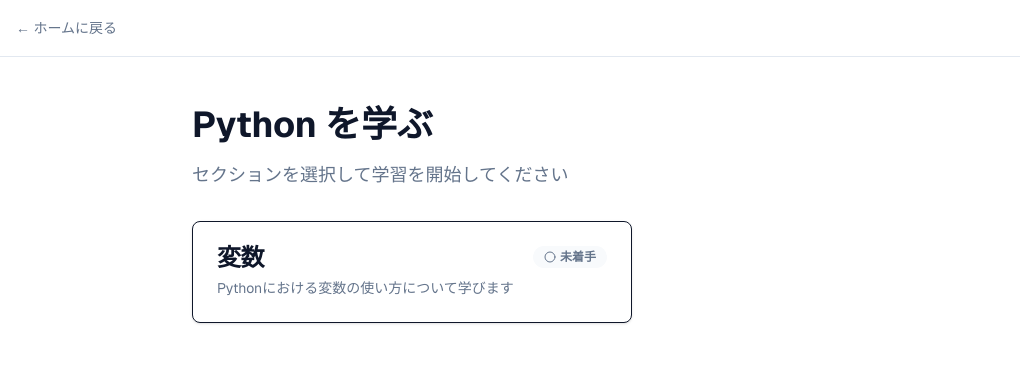
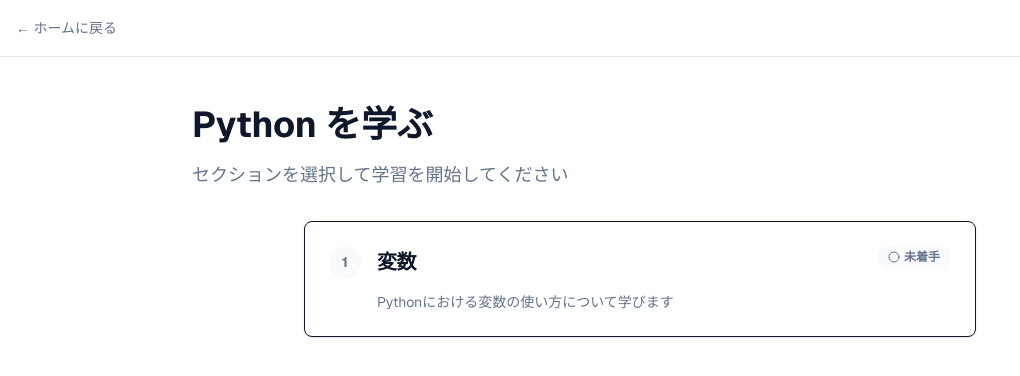
Before and after one commit to tarabakz25/programming_language_learning, a Next.js app: page /learn/python in a window 1280 px wide. Shown: the top 376 px of the page, without its empty margins (0-1020 px from the left). Built offline with nearby package versions, Linux system fonts and the light colour scheme; no server answers.

Commit message:
feat(ui): セクション一覧をグリッドから縦一列のリスト形式に変更
Progateのような学習パスを意識し、順番が分かりやすいように番号と垂直配置を採用。

```diff
--- a/app/learn/[language]/page.tsx
+++ b/app/learn/[language]/page.tsx
@@ -84,21 +84,26 @@
             セクションを選択して学習を開始してください
           </p>
 
-          <div className="grid gap-4 md:grid-cols-2">
-            {sectionMetas.map((section) => (
+          <div className="flex flex-col gap-4 max-w-2xl mx-auto">
+            {sectionMetas.map((section, index) => (
               <Link
                 key={section.slug}
                 href={`/learn/${language}/${section.slug}`}
               >
-                <Card className="hover:bg-accent transition-colors cursor-pointer h-full">
+                <Card className="hover:bg-accent transition-colors cursor-pointer">
                   <CardHeader>
-                    <div className="flex items-start justify-between gap-2 mb-2">
-                      <CardTitle className="flex-1">
-                        {section.title}
-                      </CardTitle>
+                    <div className="flex items-start justify-between gap-4">
+                      <div className="flex items-center gap-4">
+                        <div className="flex items-center justify-center w-8 h-8 rounded-full bg-muted text-muted-foreground font-bold text-sm shrink-0">
+                          {index + 1}
+                        </div>
+                        <CardTitle className="text-xl">
+                          {section.title}
+                        </CardTitle>
+                      </div>
                       {getStatusBadge(section.slug)}
                     </div>
-                    <CardDescription>
+                    <CardDescription className="pl-12 mt-2">
                       {section.description || "このセクションを学習する"}
                     </CardDescription>
                   </CardHeader>
```
